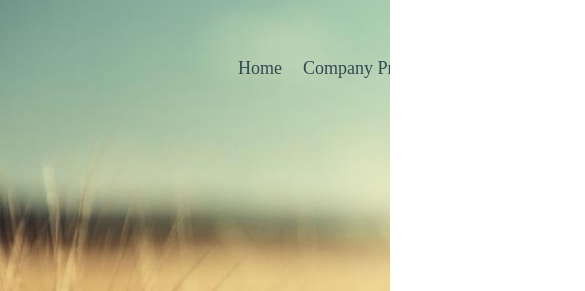
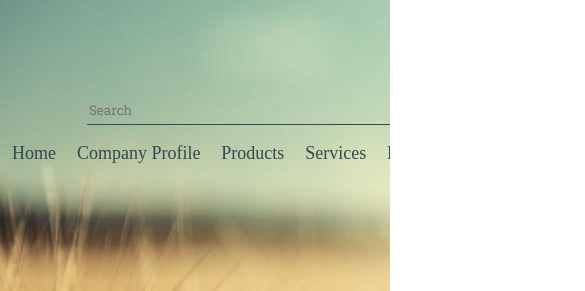
Before and after one commit to AntoshkivKola/Agridera-practice, a plain HTML site: page index.html in a window 390 px wide. Shown: the part 52-343 px from the top of the page, 585 px wide, since content can reach past the window. Drawn offline with Linux system fonts and the light colour scheme; a web font is replaced by a local one.

Commit message:
Add some flexible changes

```diff
--- a/css/footer.css
+++ b/css/footer.css
@@ -8,14 +8,14 @@
 }
 .footer-contacts {
   align-items: center;
-
+  flex-wrap: wrap;
   padding-top: 23px;
   padding-bottom: 23px;
 }
 
 .footer-nav-list {
   display: flex;
-
+  flex-wrap: wrap;
   text-transform: uppercase;
 
   font-family: 'Roboto';
@@ -52,3 +52,17 @@
   line-height: 19.98px;
   color: #b9b9b9;
 }
+@media screen and (max-width: 992px) {
+  .footer-ico-list {
+    margin: 10px auto;
+  }
+}
+@media screen and (max-width: 770px) {
+  .footer-ico-item {
+    margin: 10px auto;
+  }
+
+  /* .footer-nav-item + .footer-nav-item {
+    margin-left: 30px;
+  } */
+}
--- a/css/header.css
+++ b/css/header.css
@@ -37,7 +37,7 @@
   align-self: flex-start;
 }
 .nav {
-  color:var(--main-text-color);
+  color: var(--main-text-color);
   font-family: 'Heebo';
   font-weight: 500;
   font-style: normal;
@@ -46,8 +46,24 @@
 }
 .nav-list {
   width: 500px;
+  flex-wrap: wrap;
 }
 .nav-item {
 }
 .nav-link {
 }
+@media screen and (max-width: 900px) {
+  header {
+    flex-wrap: wrap;
+  }
+  .logo-wrapper,
+  .search-nav-box,
+  .search-form {
+    margin-left: auto;
+    margin-right: auto;
+  }
+  .search-nav-box {
+    margin: 15px auto;
+    height: 70px;
+  }
+}
```
Also changed, not shown: css/content.css (+8 -0 lines), tomatoAll.html (+1 -1 lines).
